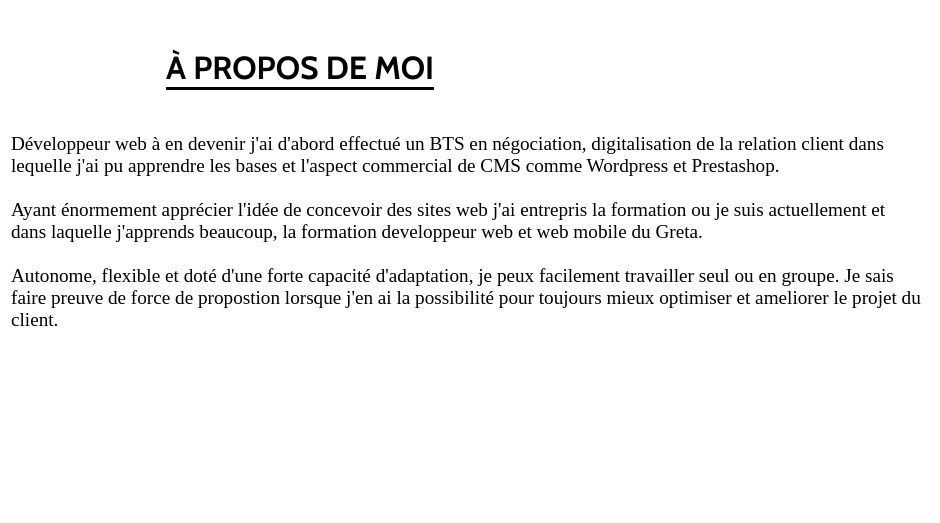
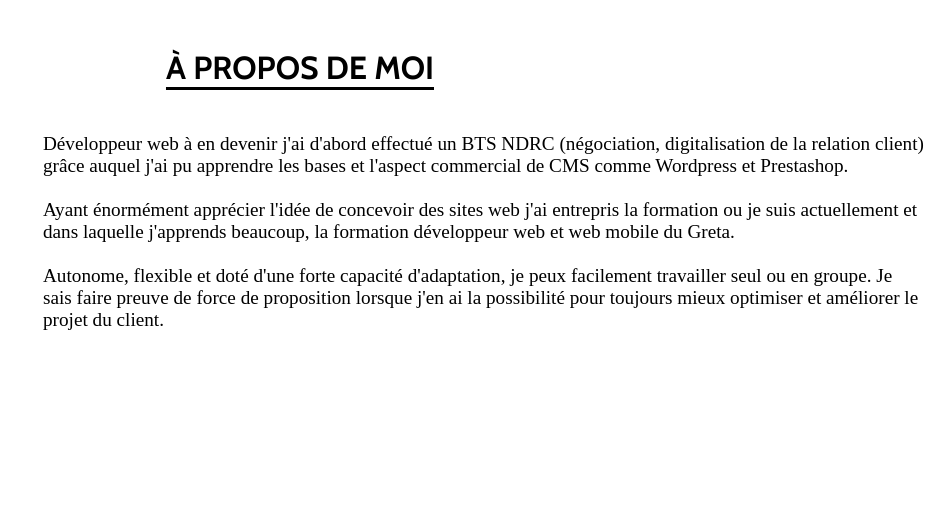
Before and after one commit to Alhassane09/portfolioweb, a plain HTML site: page index.html in a window 1280 px wide. Shown: the part 820-1343 px from the top of the page, 340-1280 px from the left. Drawn offline with nearby package versions, Linux system fonts and the light colour scheme; a web font is replaced by a local one.

Commit message:
pb background-img

```diff
--- a/css/main.css
+++ b/css/main.css
@@ -566,6 +566,12 @@ margin: 0;
   }
 }
 
+@media (min-width : 901px) {
+  .papropos {
+    padding-left: 2rem;
+  }
+}
+
 @media (max-width : 900px) {
 
   .propos {
@@ -615,7 +621,7 @@ margin: 0;
 @media only screen and (max-width : 400px) {
 
   .imghaut {
-    background-size: cover;
+    background-attachment: scroll;
   }
 
   .mescontact div {
--- a/index.html
+++ b/index.html
@@ -43,11 +43,11 @@
                             <img src="https://alhassane09.github.io/portfolioweb/img/photomoi.jpeg" alt="photo de moi" class="photomoi" width="100%">
                       </div>
                           <p class="papropos">
-                            Développeur web à en devenir j'ai d'abord effectué un BTS en négociation, digitalisation de la relation client dans lequelle j'ai pu apprendre les bases et l'aspect commercial de CMS comme Wordpress et Prestashop.
+                            Développeur web à en devenir j'ai d'abord effectué un BTS NDRC (négociation, digitalisation de la relation client) grâce auquel j'ai pu apprendre les bases et l'aspect commercial de CMS comme Wordpress et Prestashop.
                             <br> <br>
-                            Ayant énormement apprécier l'idée de concevoir des sites web j'ai entrepris la formation ou je suis actuellement et dans laquelle j'apprends beaucoup, la formation developpeur web et web mobile du Greta.
+                            Ayant énormément apprécier l'idée de concevoir des sites web j'ai entrepris la formation ou je suis actuellement et dans laquelle j'apprends beaucoup, la formation développeur web et web mobile du Greta.
                             <br> <br>
-                            Autonome, flexible et doté d'une forte capacité d'adaptation, je peux facilement travailler seul ou en groupe. Je sais faire preuve de force de propostion lorsque j'en ai la possibilité pour toujours mieux optimiser et ameliorer le projet du client.
+                            Autonome, flexible et doté d'une forte capacité d'adaptation, je peux facilement travailler seul ou en groupe. Je sais faire preuve de force de proposition lorsque j'en ai la possibilité pour toujours mieux optimiser et améliorer le projet du client.
                           </p>
                             <form method="get" action="file/CV.pdf" target="_blank">
                               <button type="submit" class="btncv" id="cv">
```
